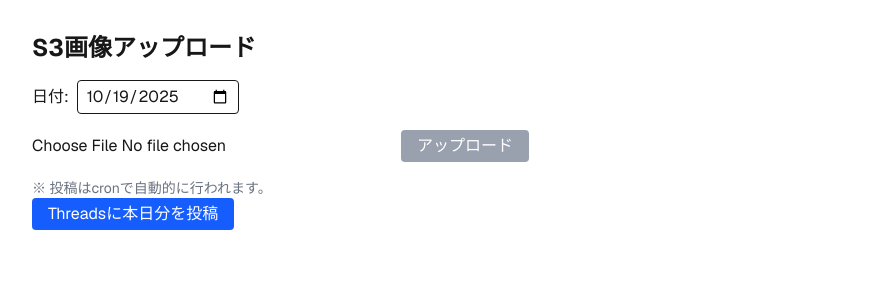
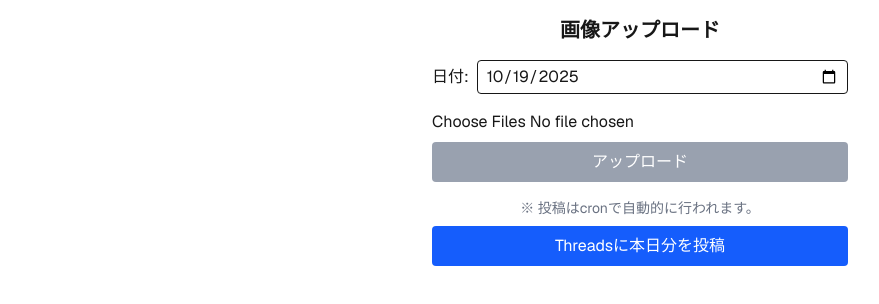
Before and after one commit to tomyshogo/auto-post-threads, a Next.js app: page / in a window 1280 px wide. Shown: the top 304 px of the page, without its empty margins (0-879 px from the left). Built offline with nearby package versions, Linux system fonts and the light colour scheme.

Commit message:
add auto threads post

```diff
--- a/package.json
+++ b/package.json
@@ -13,7 +13,8 @@
     "googleapis": "^164.0.0",
     "next": "15.5.6",
     "react": "19.1.0",
-    "react-dom": "19.1.0"
+    "react-dom": "19.1.0",
+    "sortablejs": "^1.15.6"
   },
   "devDependencies": {
     "@eslint/eslintrc": "^3",
--- a/src/app/page.tsx
+++ b/src/app/page.tsx
@@ -12,46 +12,63 @@ interface ThreadsResponse {
 
 export default function UploadPage() {
   const [uploading, setUploading] = useState(false);
-  const [selectedFile, setSelectedFile] = useState<File | null>(null);
-  const [uploadDate, setUploadDate] = useState<string>(""); // 初期は空文字
-  const [uploadedUrl, setUploadedUrl] = useState<string | null>(null);
+  const [selectedFiles, setSelectedFiles] = useState<File[]>([]);
+  const [uploadDate, setUploadDate] = useState<string>("");
+  const [uploadedUrls, setUploadedUrls] = useState<string[]>([]);
 
   const [posting, setPosting] = useState(false);
   const [threadResult, setThreadResult] = useState<ThreadsResponse | null>(null);
 
-  // クライアント側でのみ日付を設定
+  const [notification, setNotification] = useState<string | null>(null);
+
+  // プレビュー用
+  const [previews, setPreviews] = useState<string[]>([]);
+
   useEffect(() => {
     const today = new Date().toISOString().slice(0, 10);
     setUploadDate(today);
   }, []);
 
-  // S3にアップロードする関数
-  const handleUpload = async () => {
-    if (!selectedFile) {
+  useEffect(() => {
+    if (notification) {
+      const timer = setTimeout(() => setNotification(null), 5000);
+      return () => clearTimeout(timer);
+    }
+  }, [notification]);
+
+  // 選択ファイルのプレビュー生成
+  useEffect(() => {
+    const urls = selectedFiles.map(file => URL.createObjectURL(file));
+    setPreviews(urls);
+
+    // クリーンアップ
+    return () => {
+      urls.forEach(url => URL.revokeObjectURL(url));
+    };
+  }, [selectedFiles]);
+
+  const handleUploadFiles = async () => {
+    if (selectedFiles.length === 0) {
       alert("ファイルを選択してください");
       return;
     }
 
     setUploading(true);
-    setUploadedUrl(null);
 
     try {
-      // 1. S3署名付きURLを取得
-      const res = await fetch(`/api/get-s3-url?filename=${uploadDate}.jpg`);
-      if (!res.ok) throw new Error("署名付きURLの取得に失敗しました");
+      const uploaded: string[] = [];
+      for (const file of selectedFiles) {
+        const res = await fetch(`/api/get-s3-url?filename=${uploadDate}_${file.name}`);
+        if (!res.ok) throw new Error("署名付きURLの取得に失敗しました");
 
-      const { url, key } = await res.json();
+        const { url, key } = await res.json();
+        const putRes = await fetch(url, { method: "PUT", body: file });
+        if (!putRes.ok) throw new Error("S3へのアップロードに失敗しました");
 
-      // 2. S3にPUTリクエスト
-      const putRes = await fetch(url, {
-        method: "PUT",
-        body: selectedFile,
-      });
-      if (!putRes.ok) throw new Error("S3へのアップロードに失敗しました");
-
-      // 3. 完了URLをセット
-      const fileUrl = `https://threadsforautopost.s3.ap-northeast-1.amazonaws.com/${key}`;
-      setUploadedUrl(fileUrl);
+        uploaded.push(`https://threadsforautopost.s3.ap-northeast-1.amazonaws.com/${key}`);
+      }
+      setUploadedUrls(prev => [...prev, ...uploaded]);
+      setNotification("アップロード完了しました！");
     } catch (err: unknown) {
       alert(err instanceof Error ? err.message : String(err));
     } finally {
@@ -59,8 +76,10 @@ export default function UploadPage() {
     }
   };
 
-  // Threadsに投稿する関数
   const handlePostToThreads = async () => {
+    const confirmPost = window.confirm("本日分をThreadsに投稿しますか？");
+    if (!confirmPost) return;
+
     setPosting(true);
     setThreadResult(null);
 
@@ -68,25 +87,38 @@ export default function UploadPage() {
       const res = await fetch(`/api/cron`);
       const data: ThreadsResponse = await res.json();
       setThreadResult(data);
+
+      if (data.success) {
+        setNotification("投稿が完了しました！🎉");
+      } else {
+        setNotification(`投稿に失敗しました: ${data.error ?? "不明なエラー"}`);
+      }
     } catch (err: unknown) {
-      alert(err instanceof Error ? err.message : String(err));
+      setNotification(err instanceof Error ? err.message : String(err));
     } finally {
       setPosting(false);
     }
   };
 
   return (
-    <div className="font-sans p-8">
-      <h1 className="text-2xl font-bold mb-4">S3画像アップロード</h1>
+    <div className="font-sans p-4 max-w-md mx-auto">
+      {/* 通知バナー */}
+      {notification && (
+        <div className="fixed top-4 left-1/2 -translate-x-1/2 bg-blue-600 text-white px-4 py-2 rounded shadow-md z-50">
+          {notification}
+        </div>
+      )}
+
+      <h1 className="text-xl font-bold mb-4 text-center">画像アップロード</h1>
 
       {/* 日付入力 */}
-      <div className="mb-4">
+      <div className="mb-4 flex justify-between items-center">
         <label className="mr-2">日付:</label>
         <input
           type="date"
           value={uploadDate}
           onChange={(e) => setUploadDate(e.target.value)}
-          className="border px-2 py-1 rounded"
+          className="border px-2 py-1 rounded flex-1"
         />
       </div>
 
@@ -95,48 +127,65 @@ export default function UploadPage() {
         <input
           type="file"
           accept="image/*"
-          onChange={(e) => setSelectedFile(e.target.files?.[0] || null)}
+          multiple
+          onChange={(e) => setSelectedFiles(Array.from(e.target.files || []))}
+          className="w-full"
         />
         <button
-          onClick={handleUpload}
-          disabled={uploading || !selectedFile || !uploadDate}
-          className="ml-2 px-4 py-1 bg-green-600 text-white rounded hover:bg-green-700 disabled:bg-gray-400"
+          onClick={handleUploadFiles}
+          disabled={uploading || selectedFiles.length === 0 || !uploadDate}
+          className="mt-2 w-full px-4 py-2 bg-green-600 text-white rounded hover:bg-green-700 disabled:bg-gray-400"
         >
           {uploading ? "アップロード中..." : "アップロード"}
         </button>
       </div>
 
-      {/* アップロード結果 */}
-      {uploadedUrl && (
-        <div className="mt-4 p-2 border rounded bg-gray-100 dark:bg-gray-800">
-          <p>アップロード完了:</p>
-          <a
-            href={uploadedUrl}
-            target="_blank"
-            rel="noopener noreferrer"
-            className="text-blue-600 underline break-all"
-          >
-            {uploadedUrl}
-          </a>
+      {/* プレビュー */}
+      {previews.length > 0 && (
+        <div className="grid grid-cols-3 gap-2 mb-4">
+          {previews.map((url, idx) => (
+            <img
+              key={idx}
+              src={url}
+              alt={`プレビュー ${idx + 1}`}
+              className="w-full h-auto rounded"
+              style={{ maxHeight: "150px", objectFit: "cover" }}
+            />
+          ))}
         </div>
       )}
 
-      <p className="mt-4 text-gray-500 text-sm">
+      {/* アップロード済み画像 */}
+      {uploadedUrls.length > 0 && (
+        <div className="grid grid-cols-3 gap-2 mb-4">
+          {uploadedUrls.map((url, idx) => (
+            <a key={idx} href={url} target="_blank" rel="noopener noreferrer">
+              <img
+                src={url}
+                alt={`アップロード済み ${idx + 1}`}
+                className="w-full h-auto rounded"
+                style={{ maxHeight: "150px", objectFit: "cover" }}
+              />
+            </a>
+          ))}
+        </div>
+      )}
+
+      <p className="mt-2 text-gray-500 text-sm text-center">
         ※ 投稿はcronで自動的に行われます。
       </p>
 
       <button
         onClick={handlePostToThreads}
-        className="px-4 py-1 bg-blue-600 text-white rounded hover:bg-blue-700 disabled:bg-gray-400"
+        className="mt-2 w-full px-4 py-2 bg-blue-600 text-white rounded hover:bg-blue-700 disabled:bg-gray-400"
       >
         {posting ? "投稿中..." : "Threadsに本日分を投稿"}
       </button>
 
-      {/* Threads API レスポンス表示 */}
       {threadResult && (
         <div className="mt-4 p-2 border rounded bg-gray-100 dark:bg-gray-800">
-          <h2 className="font-semibold mb-2">投稿結果:</h2>
-          <pre className="text-sm">{JSON.stringify(threadResult, null, 2)}</pre>
+          <h2 className="font-semibold mb-2 text-center">投稿結果:</h2>
+          <pre className="text-sm overflow-x-auto">{JSON.stringify(threadResult, null, 2)}</pre>
         </div>
       )}
     </div>
```
Also changed, not shown: 1 other file (tests, documents, lock files or other folders).
